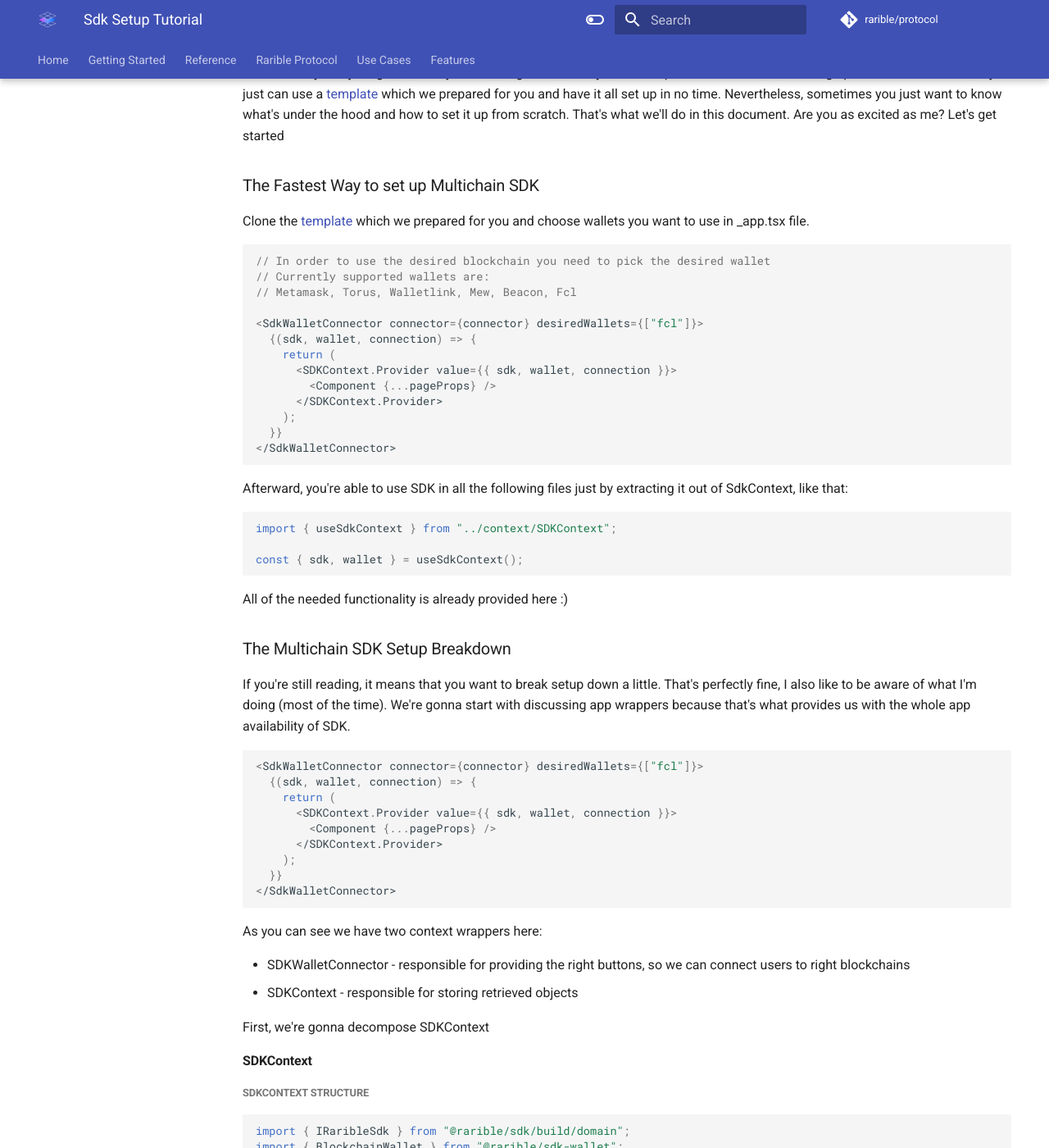
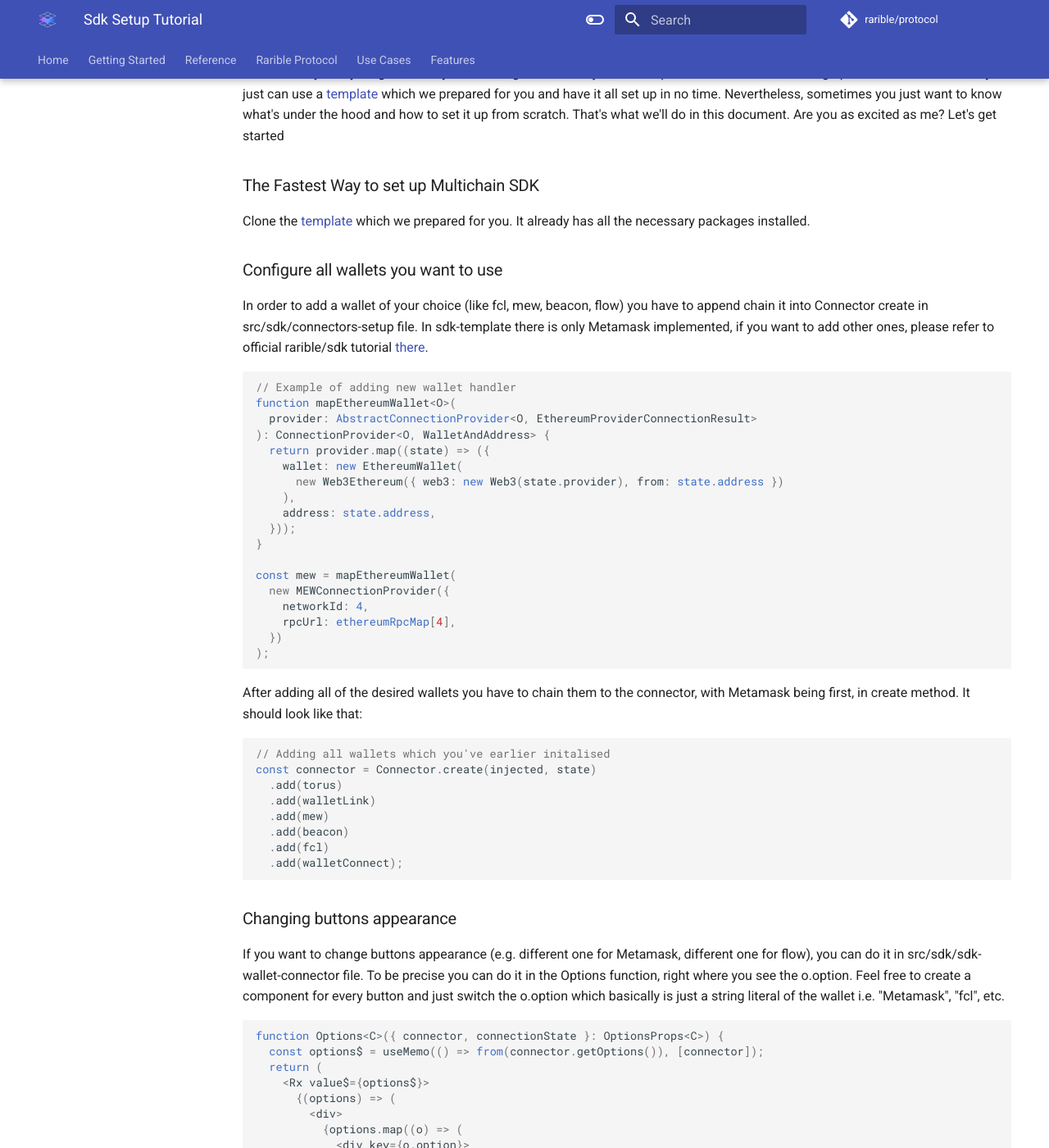
Before and after one commit to rarible/protocol, an MkDocs documentation site: the page built from docs/overview/sdkSetup.md, in a window 1280 px wide and 1400 px high, scrolled down 361 px. Shown: the whole window at 82% size. Built offline with MkDocs 1.6.1 and Material for MkDocs 9.7.7, drawn with Linux system fonts in a browser that asks for light colours; comment, search, counter and statistics services are not loaded; some of the changed text lies outside the part shown.

Commit message:
Setup remake

````diff
--- a/docs/overview/sdkSetup.md
+++ b/docs/overview/sdkSetup.md
@@ -11,168 +11,79 @@
 - minting
 - burning
 - selling
-- transfering
+- transferring
 
-And basically everything else what you can imagine.
+And basically, everything else that you can imagine.
 There is just one step in-between which is setting up an SDK.
 Of course that you just can use a [template](https://github.com/kolberszymon/union-sdk-template.git) which we prepared for you and have it all set up in no time. Nevertheless, sometimes you just want to know what's under the hood and how to set it up from scratch. That's what we'll do in this document. Are you as excited as me? Let's get started
 
 ### The Fastest Way to set up Multichain SDK
 
-Clone the [template](https://github.com/kolberszymon/union-sdk-template.git) which we prepared for you and choose wallets you want to use in \_app.tsx file.
+Clone the [template](https://github.com/kolberszymon/sdk-template-updated) which we prepared for you. It already has all the necessary packages installed.
 
-```javascript
-// In order to use the desired blockchain you need to pick the desired wallet
-// Currently supported wallets are:
-// Metamask, Torus, Walletlink, Mew, Beacon, Fcl
+### Configure all wallets you want to use
 
-<SdkWalletConnector connector={connector} desiredWallets={["fcl"]}>
-  {(sdk, wallet, connection) => {
-    return (
-      <SDKContext.Provider value={{ sdk, wallet, connection }}>
-        <Component {...pageProps} />
-      </SDKContext.Provider>
-    );
-  }}
-</SdkWalletConnector>
+In order to add a wallet of your choice (like fcl, mew, beacon, flow) you have to append chain it into Connector create in src/sdk/connectors-setup file. In sdk-template there is only Metamask implemented, if you want to add other ones, please refer to official rarible/sdk tutorial [there](https://github.com/rarible/sdk/tree/master/packages/connector#usage-with-rarible-sdk).
+
+```typescript
+// Example of adding new wallet handler
+function mapEthereumWallet<O>(
+  provider: AbstractConnectionProvider<O, EthereumProviderConnectionResult>
+): ConnectionProvider<O, WalletAndAddress> {
+  return provider.map((state) => ({
+    wallet: new EthereumWallet(
+      new Web3Ethereum({ web3: new Web3(state.provider), from: state.address })
+    ),
+    address: state.address,
+  }));
+}
+
+const mew = mapEthereumWallet(
+  new MEWConnectionProvider({
+    networkId: 4,
+    rpcUrl: ethereumRpcMap[4],
+  })
+);
 ```
 
-Afterward, you're able to use SDK in all the following files just by extracting it out of SdkContext, like that:
+After adding all of the desired wallets you have to chain them to the connector, with Metamask being first, in create method. It should look like that:
 
-```javascript
-import { useSdkContext } from "../context/SDKContext";
-
-const { sdk, wallet } = useSdkContext();
+```typescript
+// Adding all wallets which you've earlier initalised
+const connector = Connector.create(injected, state)
+  .add(torus)
+  .add(walletLink)
+  .add(mew)
+  .add(beacon)
+  .add(fcl)
+  .add(walletConnect);
 ```
 
-All of the needed functionality is already provided here :)
+### Changing buttons appearance
 
-### The Multichain SDK Setup Breakdown
+If you want to change buttons appearance (e.g. different one for Metamask, different one for flow), you can do it in src/sdk/sdk-wallet-connector file. To be precise you can do it in the Options function, right where you see the o.option. Feel free to create a component for every button and just switch the o.option which basically is just a string literal of the wallet i.e. "Metamask", "fcl", etc.
 
-If you're still reading, it means that you want to break setup down a little.
-That's perfectly fine, I also like to be aware of what I'm doing (most of the time).
-We're gonna start with discussing app wrappers because that's what provides us with the whole app availability of SDK.
-
-```javascript
-<SdkWalletConnector connector={connector} desiredWallets={["fcl"]}>
-  {(sdk, wallet, connection) => {
-    return (
-      <SDKContext.Provider value={{ sdk, wallet, connection }}>
-        <Component {...pageProps} />
-      </SDKContext.Provider>
-    );
-  }}
-</SdkWalletConnector>
-```
-
-As you can see we have two context wrappers here:
-
-- SDKWalletConnector - responsible for providing the right buttons, so we can connect users to right blockchains
-- SDKContext - responsible for storing retrieved objects
-
-First, we're gonna decompose SDKContext
-
-#### SDKContext
-
-##### SDKContext Structure
-
-```javascript
-import { IRaribleSdk } from "@rarible/sdk/build/domain";
-import { BlockchainWallet } from "@rarible/sdk-wallet";
-import { createContext, useContext } from "react";
-import { Maybe } from "../common/maybe";
-import type { ConnectionState } from "@rarible/sdk-wallet-connector";
-
-type ContextProps = {
-  sdk: IRaribleSdk,
-  connection: ConnectionState<BlockchainWallet>,
-  wallet: Maybe<string>,
-};
-
-export const SDKContext = createContext < Partial < ContextProps >> {};
-export const useSdkContext = () => useContext(SDKContext);
-```
-
-SDKContext job is to store values that we retrieve from SDKWalletConnector. We have an SDK property here, which stores an SDK object. We have a connection property which tells us what is the wallet connection state (connected, connecting, initializing, etc.). We also have a wallet property which provides us with currently connected and chosen wallets (as you can see it can be null if no wallet is currently connected).
-
-##### SDKContext Usage
-
-```javascript
-import { useSdkContext } from "../context/SDKContext";
-
-const { sdk, wallet } = useSdkContext();
-
-...
-
-const orderResponse = await sdk.order.sell(orderRequest);
-```
-
-#### SDKWalletConnector
-
-##### SDKWalletConnector Structure
-
-This file is a little bigger than SDKContext so we won't paste it here, but feel free to see it [here](https://github.com/kolberszymon/union-sdk-template/blob/main/src/sdk/sdk-wallet-connector.tsx).
-
-Now we'll break it down, one step at a time :).
-
-**ConnectorComponentProps**
-
-```javascript
-export type ConnectorComponentProps = {
-  connector: IConnector<string, BlockchainWallet>,
-  desiredWallets: Array<string>,
-  children: (
-    sdk: IRaribleSdk,
-    walletAddress: Maybe<string>,
-    connection: ConnectionState<BlockchainWallet>
-  ) => JSX.Element,
-};
-```
-
-Here we define what props are allowed:
-
-- connector - handle providers, connection state, etc. Basically all of the stuff which we need in order to be able to interact with the blockchain
-- desiredWallet - an array of wallets for which we want buttons to connect, e.g. if you put "metamask" here you'll get a button that will connect you with a Metamask account
-- children is a JSX element that we return
-
-When it comes to things we can alter here connector is definitely **not** one of them. It's handling heavy logic which is responsible for connecting to the proper blockchain after clicking a button.
-
-Desired wallets is a place to go. Going further we have Options function which is responsible for showing buttons. It looks like that:
-
-```javascript
-function Options<C>({
-  connector,
-  connectionState,
-  desiredWallets,
-}: OptionsProps<C>) {
+```typescript
+function Options<C>({ connector, connectionState }: OptionsProps<C>) {
   const options$ = useMemo(() => from(connector.getOptions()), [connector]);
-
   return (
     <Rx value$={options$}>
       {(options) => (
         <div>
-          <p>Connect to:</p>
-          {options
-            .filter((o) =>
-              desiredWallets.length > 0
-                ? desiredWallets.includes(o.option)
-                : true
-            )
-            .map((o) => (
-              <div key={o.option}>
-                <button
-                  onClick={() => {
-                    connector.connect(o);
-                  }}
-                >
-                  {o.option}
-                </button>
-                {connectionState.status === "connecting" &&
-                connectionState.providerId === o.provider.getId()
-                  ? "Connecting..."
-                  : null}
-              </div>
-            ))}
+          {options.map((o) => (
+            <div key={o.option}>
+              <button
+                className="p-2 border-radius border-gray-200 border-2"
+                onClick={() => connector.connect(o)}
+              >
+                Connect to {o.option}
+              </button>
+              {connectionState.status === "connecting" &&
+              connectionState.providerId === o.provider.getId()
+                ? "Connecting..."
+                : null}
+            </div>
+          ))}
         </div>
       )}
     </Rx>
@@ -180,25 +91,37 @@
 }
 ```
 
-As you can see filtering is happening here:
+### App setup
 
-```javascript
-options.filter((o) =>
-  desiredWallets.length > 0 ? desiredWallets.includes(o.option) : true
-);
+```typescript
+function MyApp({ Component, pageProps }) {
+  return (
+    <SdkWalletConnector connector={connector}>
+      {(sdk, wallet, connection) => {
+        return (
+          <SDKContext.Provider value={{ sdk, wallet, connection }}>
+            <Component {...pageProps} />
+          </SDKContext.Provider>
+        );
+      }}
+    </SdkWalletConnector>
+  );
+}
 ```
 
-So if you're interested in styling a button you should do it there:
+Setup of an App is pretty easy, you basically don't have to change anything there, but if you're curious - SdkWalletConnector is a file where we create buttons from a connector that we defined in the first step. It's responsible for showing a different view according to the current connection state. If the user has not connected his wallet yet it will show a different view, and if he has connected his wallet it will show a Component function, which in that is just desired page, on which we'll be able to use an SDK.
 
-```javascript
-<button
-  onClick={() => {
-    connector.connect(o);
-  }}
->
-  {o.option}
-</button>
+SDKContext is just a wrapper that holds information about sdk, wallet, and connection so you can easily, and without any trouble use it on every page.
+
+```typescript
+// Just like that
+const { sdk, wallet } = useSdkContext();
 ```
 
-And that's all you need to know.
-I hope that this explanation had help you in SDK setup understanding and that now you can do it like a pro.
+### TLDR
+
+When setting up the SDK there're three main files:
+
+- connectors-setup: responsible for desired wallets configuration,
+- sdk-wallet-connector: responsible for buttons appearance and wrapping a whole app,
+- app.js: which we wrap inside sdkwalletconnector and sdkcontext so we can have easy access to sdk on every page from now on
````
